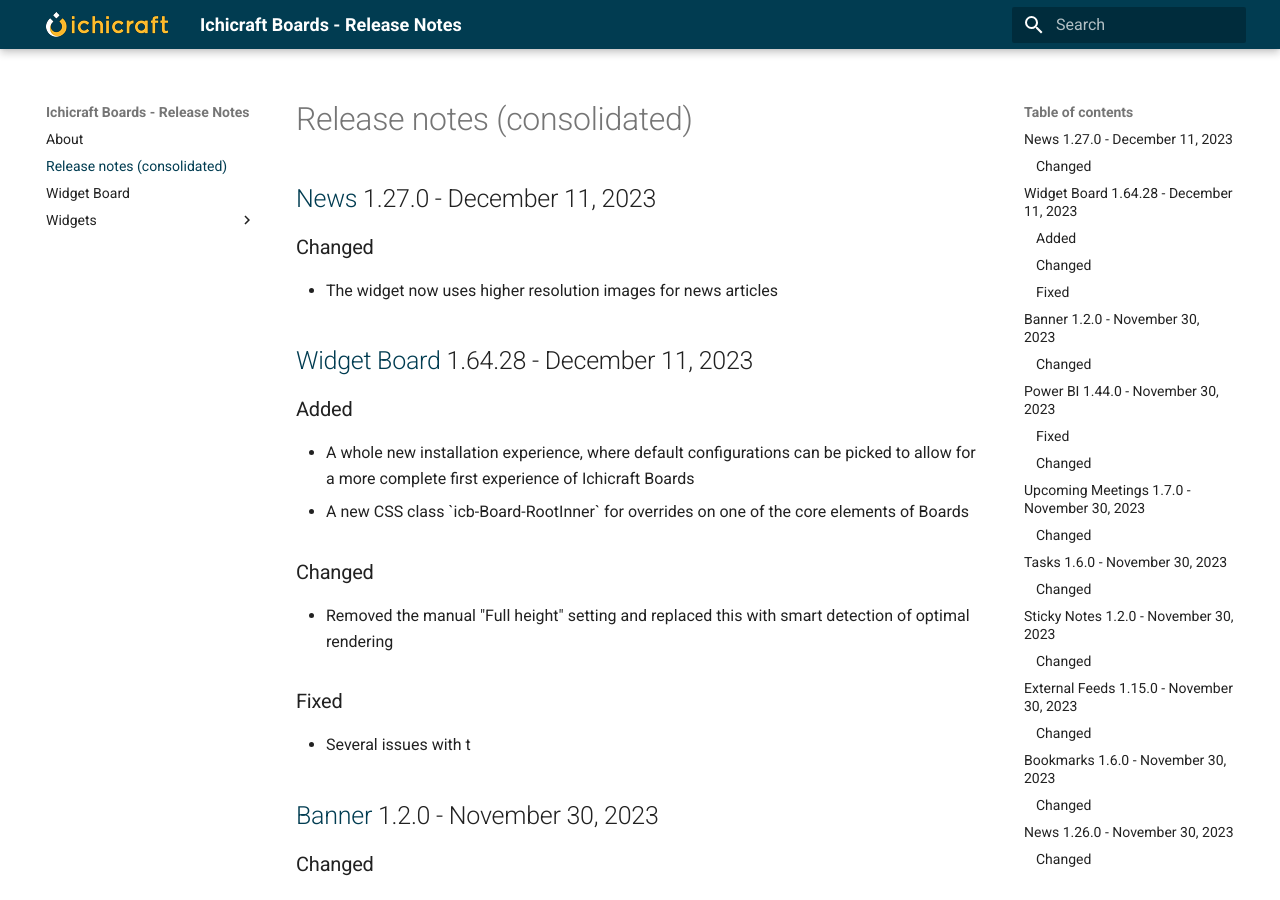
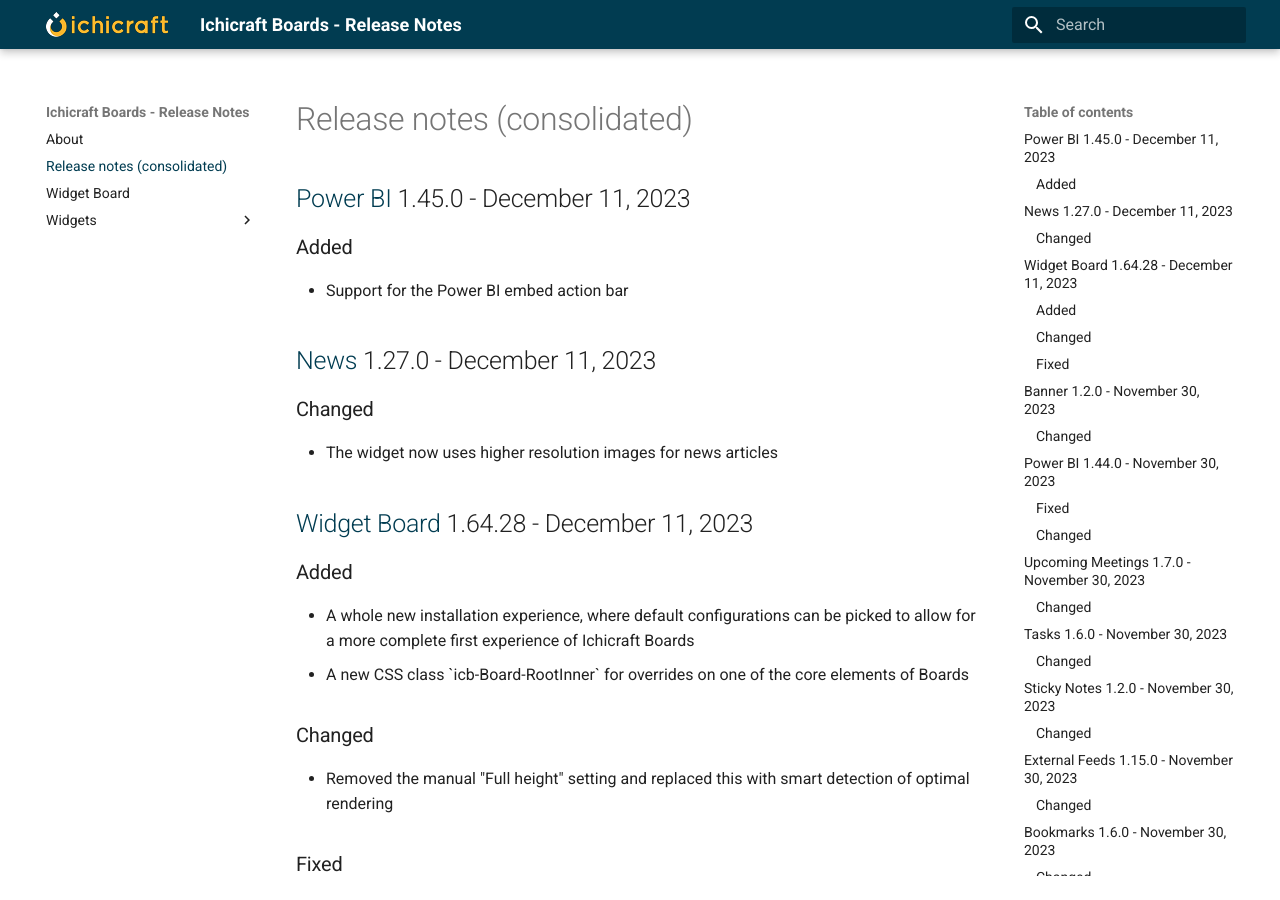
Before and after one commit to ichicraft/widgets-docs, an MkDocs documentation site: the page built from docs/Release-notes-(consolidated).md, in a window 1280 px wide and 900 px high. Built offline with MkDocs 1.6.1 and Material for MkDocs 9.7.7, drawn with Linux system fonts in a browser that asks for light colours.

Commit message:
Release notes updated by BuildService

```diff
--- a/docs/Release-notes-(consolidated).md
+++ b/docs/Release-notes-(consolidated).md
@@ -1,3 +1,8 @@
+## [Power BI](./Widgets/Power BI.md) 1.45.0 - December 11, 2023
+
+### Added
+- Support for the Power BI embed action bar
+
 ## [News](./Widgets/News.md) 1.27.0 - December 11, 2023
 
 ### Changed
--- a/docs/Widgets/Power BI.md
+++ b/docs/Widgets/Power BI.md
@@ -1,3 +1,8 @@
+## 1.45.0 - December 11, 2023
+
+### Added
+- Support for the Power BI embed action bar
+
 ## 1.44.0 - November 30, 2023
 
 ### Fixed
```
